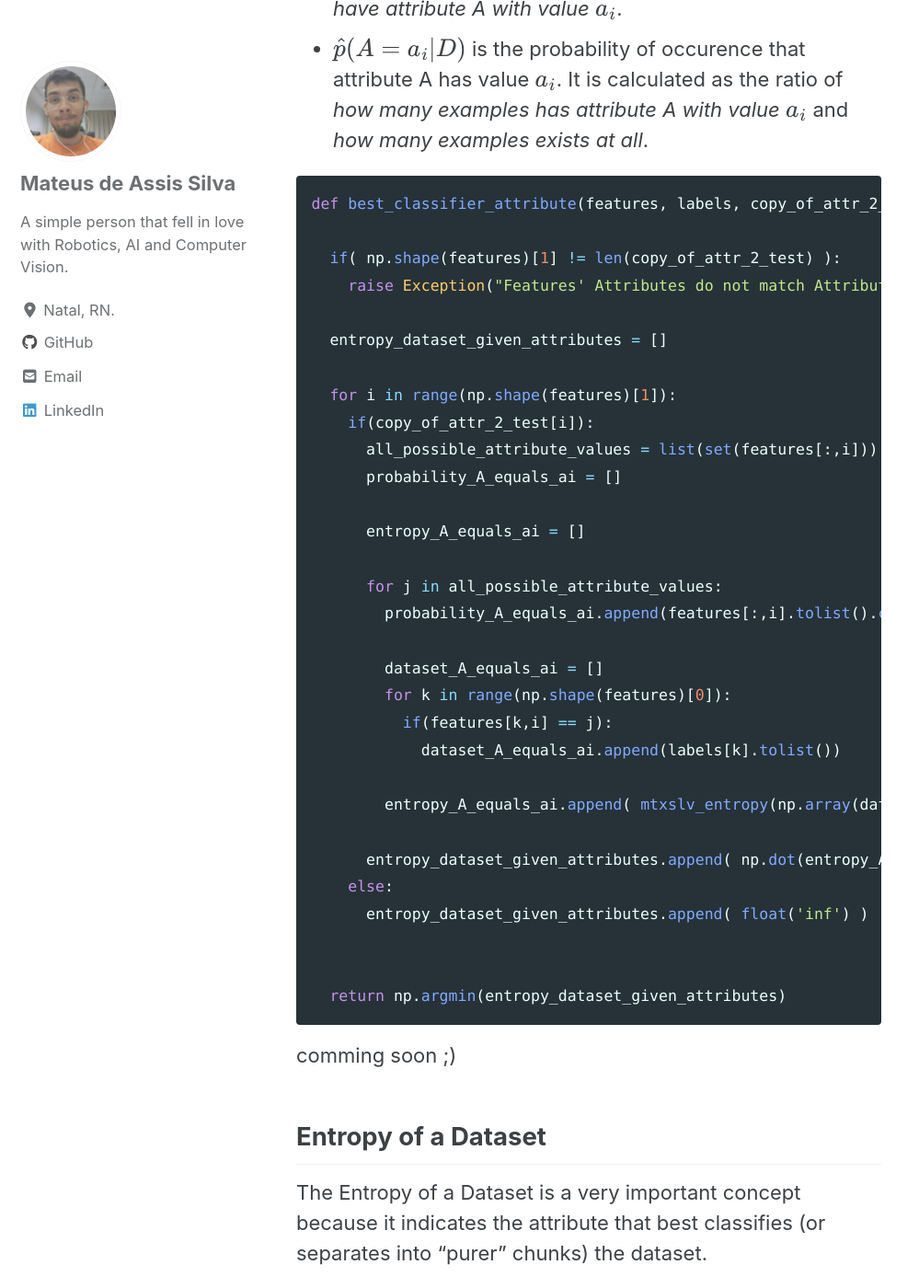
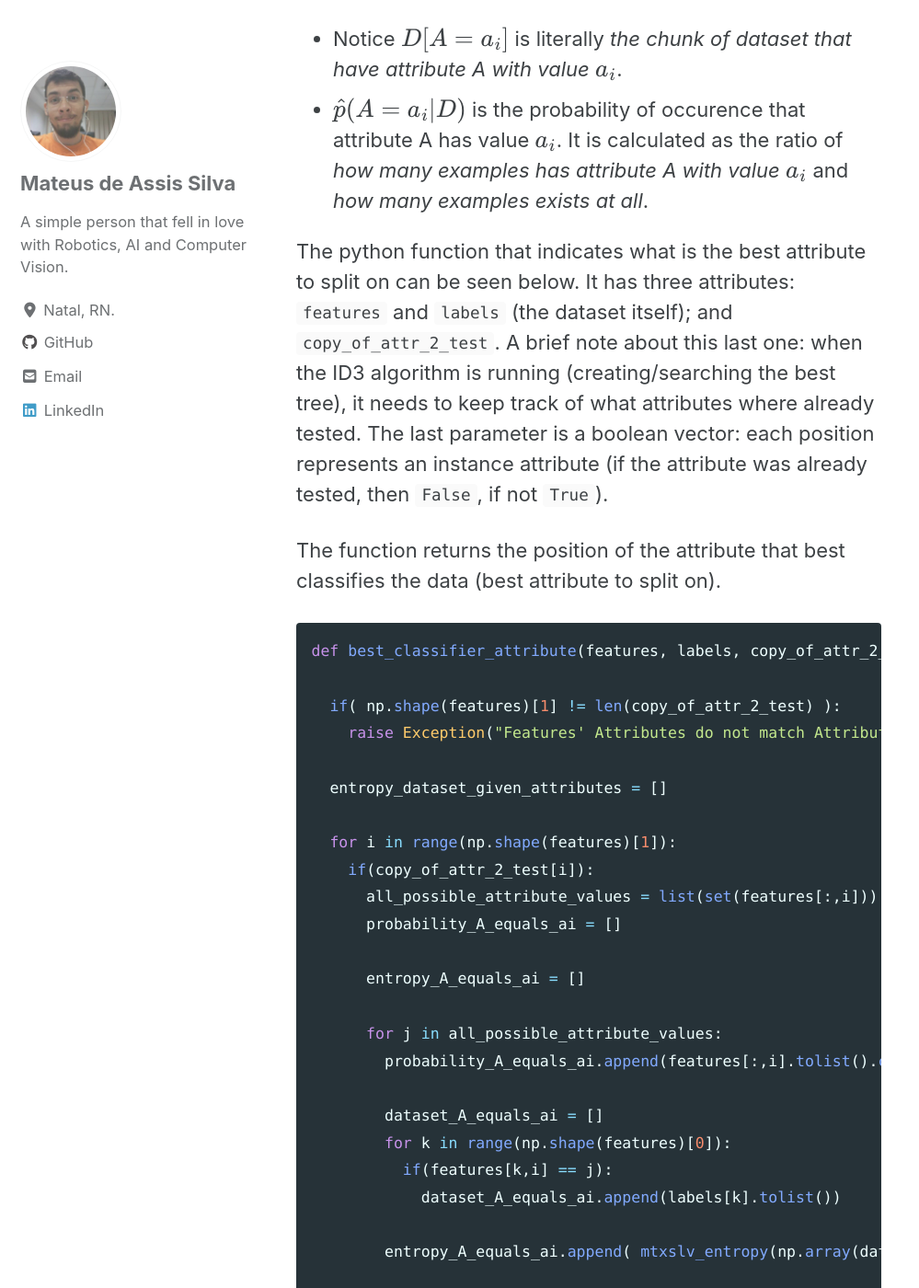
Before and after one commit to mtxslv/mtxslv.github.io, a Jekyll site: the page built from _posts/2020-05-12-id3_part_2.md, in a window 1280 px wide and 1400 px high, scrolled down 1932 px. Shown: the whole window at 92% size, without its empty margins (0-999 px from the left). Built offline with Jekyll 4.4.1, drawn with Linux system fonts in a browser that asks for light colours; cached includes are drawn as plain includes; nearby versions of some CDN libraries; formulas are drawn with MathJax 3; some of the changed text lies outside the part shown.

Commit message:
explaining the code

````diff
--- a/_posts/2020-05-12-id3_part_2.md
+++ b/_posts/2020-05-12-id3_part_2.md
@@ -20,7 +20,7 @@ In this post I will explain a group of functions that is needed to make the Tree
 
 The ID3 algorithm will be properly explained in the next post, but it is important to mention the optimization/search step tries to get the tree that classifies the instances the best. This is done by choosing what attribute, at each _question_ (remember the [last post introdution](https://mtxslv.github.io/id3_part_1/)?), best classifies the instance.
 
-Then, to choose what attribute best classifies the examples is an important step to be made.
+Then, to choose what attribute best classifies the examples is an important step to be made. This attribute will be chosen "to split on" (it means there are as much branches below the node which tests this attribute as this attribute values).
 
 A good quantitative measure of the worth of an attribute is the statistical property of entropy (explained below). The function detailed here uses the mentioned value to select the attribute that is most useful for classifying examples.
 
@@ -40,7 +40,9 @@ Let's try to understand the expression for $$\hat{H}(D \vert A)$$:
 * Notice $$D[A = a_i]$$ is literally _the chunk of dataset that have attribute A with value_ $$a_i$$.
 * $$\hat{p}(A = a_i \vert D)$$ is the probability of occurence that attribute A has value $$a_i$$. It is calculated as the ratio of _how many examples has attribute A with value_  $$a_i$$ and _how many examples exists at all_.
 
+The python function that indicates what is the best attribute to split on can be seen below. It has three attributes: ```features``` and ```labels``` (the dataset itself); and ```copy_of_attr_2_test```. A brief note about this last one: when the ID3 algorithm is running (creating/searching the best tree), it needs to keep track of what attributes where already tested. The last parameter is a boolean vector: each position represents an instance attribute (if the attribute was already tested, then ```False```, if not ```True```).
 
+The function returns the position of the attribute that best classifies the data (best attribute to split on).
 
 {% raw %}
 ```python
@@ -77,6 +79,7 @@ def best_classifier_attribute(features, labels, copy_of_attr_2_test):
 ```
 {% endraw %}
 
+The code starts testing if the shape of the given boolean vector matches the instances' attributes quantity.
 
 comming soon ;)
 
````
